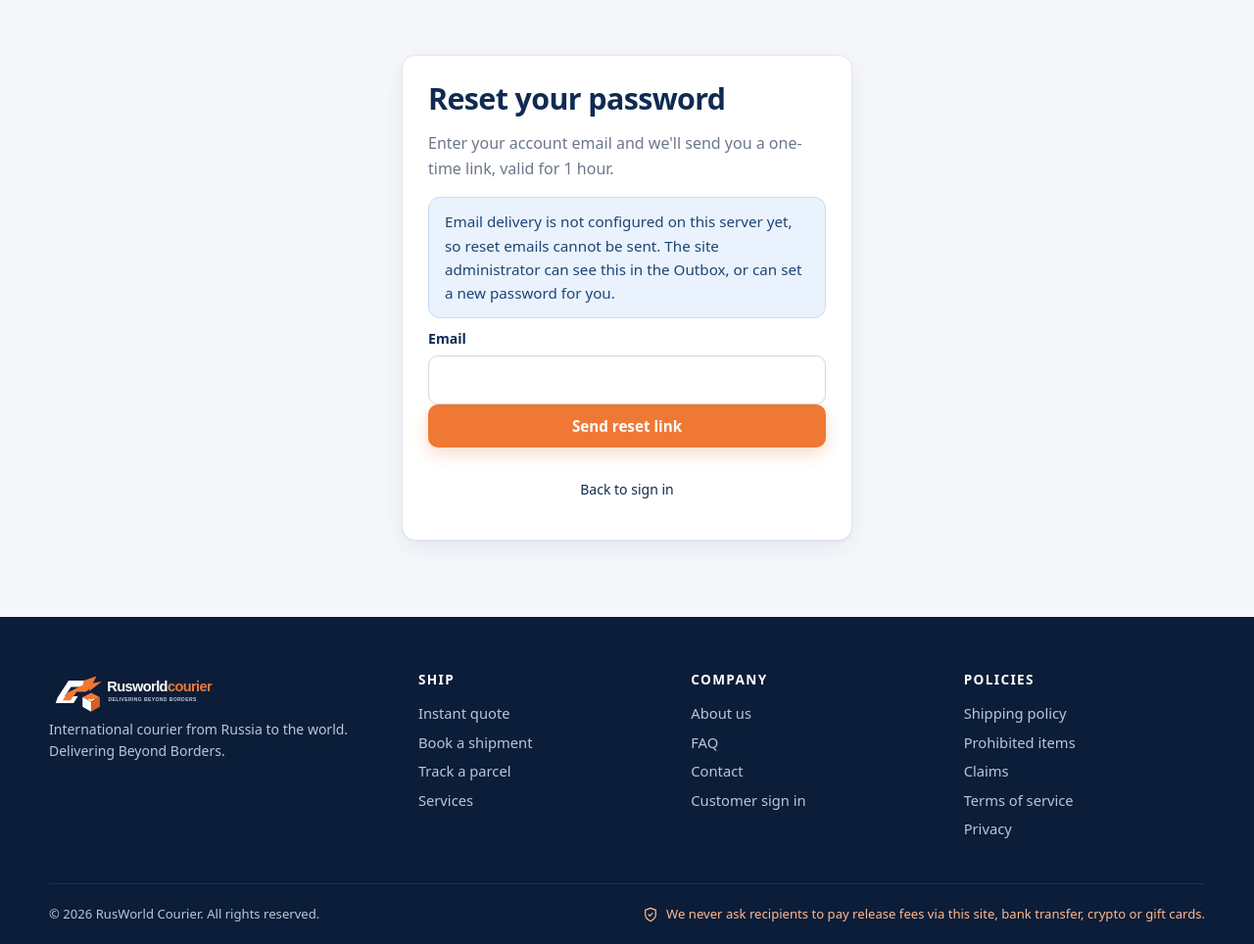
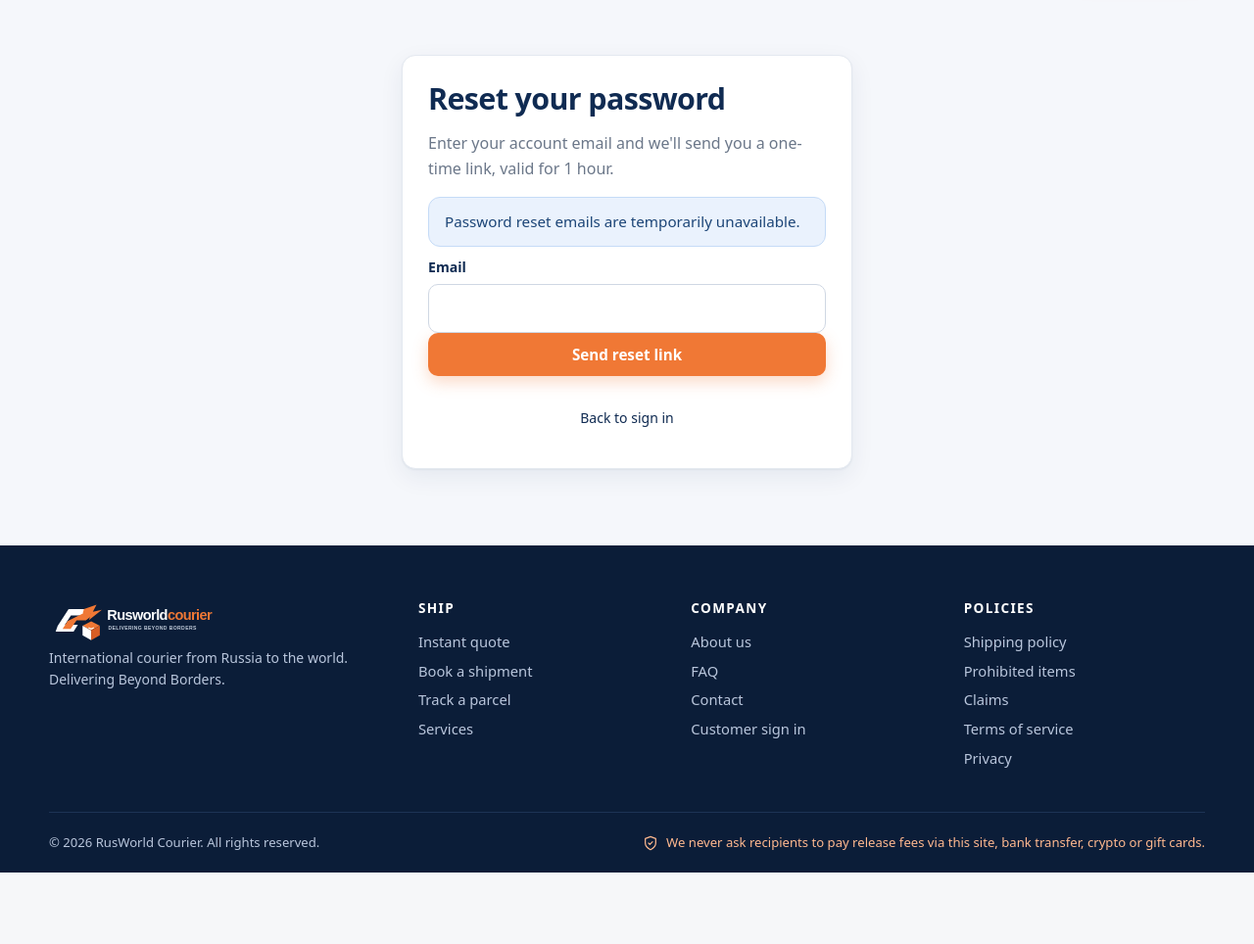
Before and after one commit to ezomonemmanuel-sudo/rusworldcourier-web, a Flask app: page /auth/forgot in a window 1280 px wide. Shown: the part 75-1039 px from the top of the page at 98% size. After the commit the page ends 966 px from the top, so only its background shows below. Run offline with Flask 3, Linux system fonts and the light colour scheme; parts of the project's set-up code (start-up, migrations or seed data) failed here and were passed over; some libraries are stand-ins or nearby versions; some web fonts are replaced.

Commit message:
Contact: email only (2/4)

```diff
--- a/rwc/__init__.py
+++ b/rwc/__init__.py
@@ -87,7 +87,7 @@ def register_filters(app):
         c = app.config
         return {
             "company": {k.replace("COMPANY_", "").lower(): c[k] for k in
-                        ("COMPANY_NAME", "COMPANY_TAGLINE", "COMPANY_EMAIL", "COMPANY_PHONE", "COMPANY_ADDRESS",
+                        ("COMPANY_NAME", "COMPANY_TAGLINE", "COMPANY_EMAIL",
                          "COMPANY_HOURS", "COMPANY_REG_NO")},
             "site_url": c["SITE_URL"], "currency": c["CURRENCY"], "year": datetime.utcnow().year,
             "paystack_ready": paystack.configured(), "all_statuses": ALL_STATUSES, "country_name": country_name,
--- a/rwc/templates/auth/forgot.html
+++ b/rwc/templates/auth/forgot.html
@@ -4,7 +4,7 @@
 {% block heading %}Reset your password{% endblock %}
 {% block form %}
 <p class="muted">Enter your account email and we'll send you a one-time link, valid for 1 hour.</p>
-{% if not email_ready %}<div class="alert alert-info">Email delivery is not configured on this server yet, so reset emails cannot be sent. The site administrator can see this in the Outbox, or can set a new password for you.</div>{% endif %}
+{% if not email_ready %}<div class="alert alert-info">Password reset emails are temporarily unavailable.{% if company.email %} Please contact <a href="mailto:{{ company.email }}">{{ company.email }}</a> and we will help you regain access.{% endif %}</div>{% endif %}
 <form method="post" novalidate>{{ form.hidden_tag() }}{{ field(form.email, autocomplete="username") }}<button class="btn btn-primary btn-block" type="submit">Send reset link</button></form>
 <p class="small center mt"><a href="{{ url_for('auth.login') }}">Back to sign in</a></p>
 {% endblock %}
--- a/rwc/templates/legal/_base.html
+++ b/rwc/templates/legal/_base.html
@@ -4,7 +4,6 @@
 {% block content %}
 <section class="page-hero"><div class="wrap"><p class="eyebrow">Legal</p><h1>{{ title }}</h1><p class="muted">Last updated: 18 November 2026</p></div></section>
 <section class="section"><div class="wrap narrow prose">
-  <div class="placeholder-note" role="note"><span><strong>Template notice for the site owner:</strong> this policy is a sensible starting template. Have it reviewed by a qualified lawyer for your jurisdiction (and update company details, limits and contact addresses) before relying on it.</span></div>
   {% block body %}{% endblock %}
   <hr>
   <p class="small muted">Questions about this policy? <a href="{{ url_for('public.contact') }}">Contact us</a>{% if company.email %} at {{ company.email }}{% endif %}.</p>
--- a/rwc/templates/legal/privacy.html
+++ b/rwc/templates/legal/privacy.html
@@ -1,7 +1,7 @@
 {% extends "legal/_base.html" %}
 {% block body %}
 <h2>1. Who we are</h2>
-<p>{{ company.name }} ("we", "us") operates this website and courier service. {% if company.address %}Our address: {{ company.address }}.{% endif %} This policy explains what personal data we collect, why, and your choices.</p>
+<p>{{ company.name }} ("we", "us") operates this website and courier service. This policy explains what personal data we collect, why, and your choices.</p>
 <h2>2. Data we collect</h2>
 <ul>
 <li><strong>Account data:</strong> name, email, phone number, hashed password, SMS-alert preference.</li>
```
